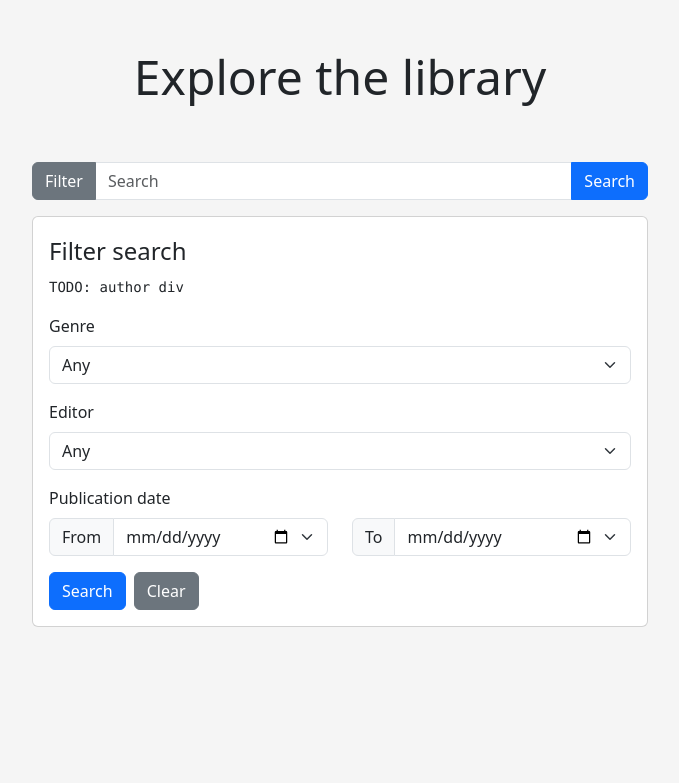
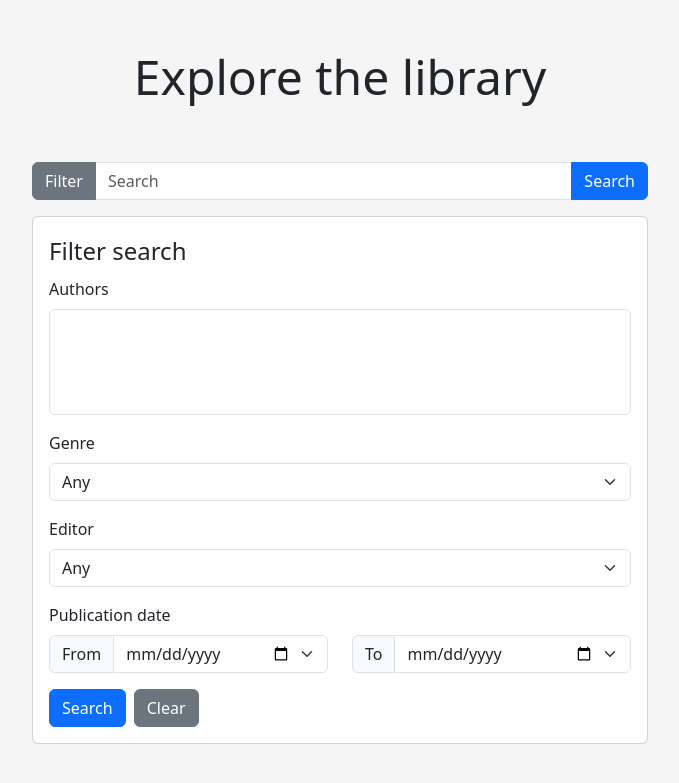
Before and after one commit to axllblc/BookTracker, a Symfony app: template templates/search/index.html.twig in a window 1280 px wide, after a click on "Filter". Shown: the top 783 px of the page, without its empty margins (300-979 px from the left). Run offline with Twig, Linux system fonts and the light colour scheme; the template is opened without the code that fills it, so the values that code supplies are empty; style sheets or scripts are compiled from the project's sources; some libraries are stand-ins or nearby versions.

Commit message:
Filter search by authors

```diff
--- a/templates/search/index.html.twig
+++ b/templates/search/index.html.twig
@@ -19,7 +19,16 @@
                     <fieldset>
                         <legend>Filter search</legend>
                         <div class="mb-3">
-                            <pre>TODO: author div</pre>
+                            <label for="select-author" class="form-label">Authors</label>
+                            <select id="select-author" class="form-select" name="authors[]" multiple aria-label="Select an author">
+                                {% for author in authors %}
+                                    {% if author.id in app.request.query.all('authors') %}
+                                        <option value="{{ author.id }}" selected>{{ author.name }}</option>
+                                    {% else %}
+                                        <option value="{{ author.id }}">{{ author.name }}</option>
+                                    {% endif %}
+                                {% endfor %}
+                            </select>
                         </div>
                         <div class="mb-3">
                             <label for="select-genre" class="form-label">Genre</label>
```
Also changed, not shown: src/Controller/SearchController.php (+18 -1 lines).
